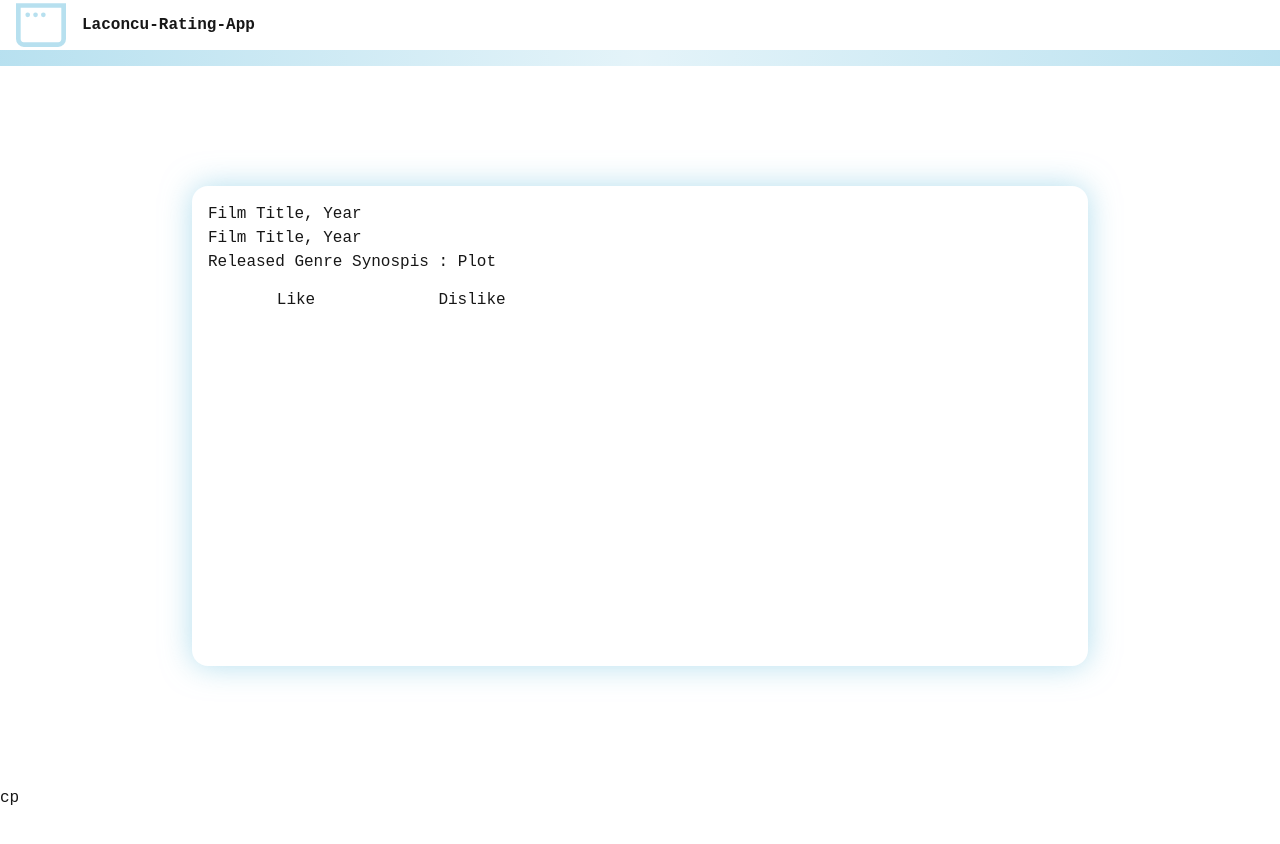
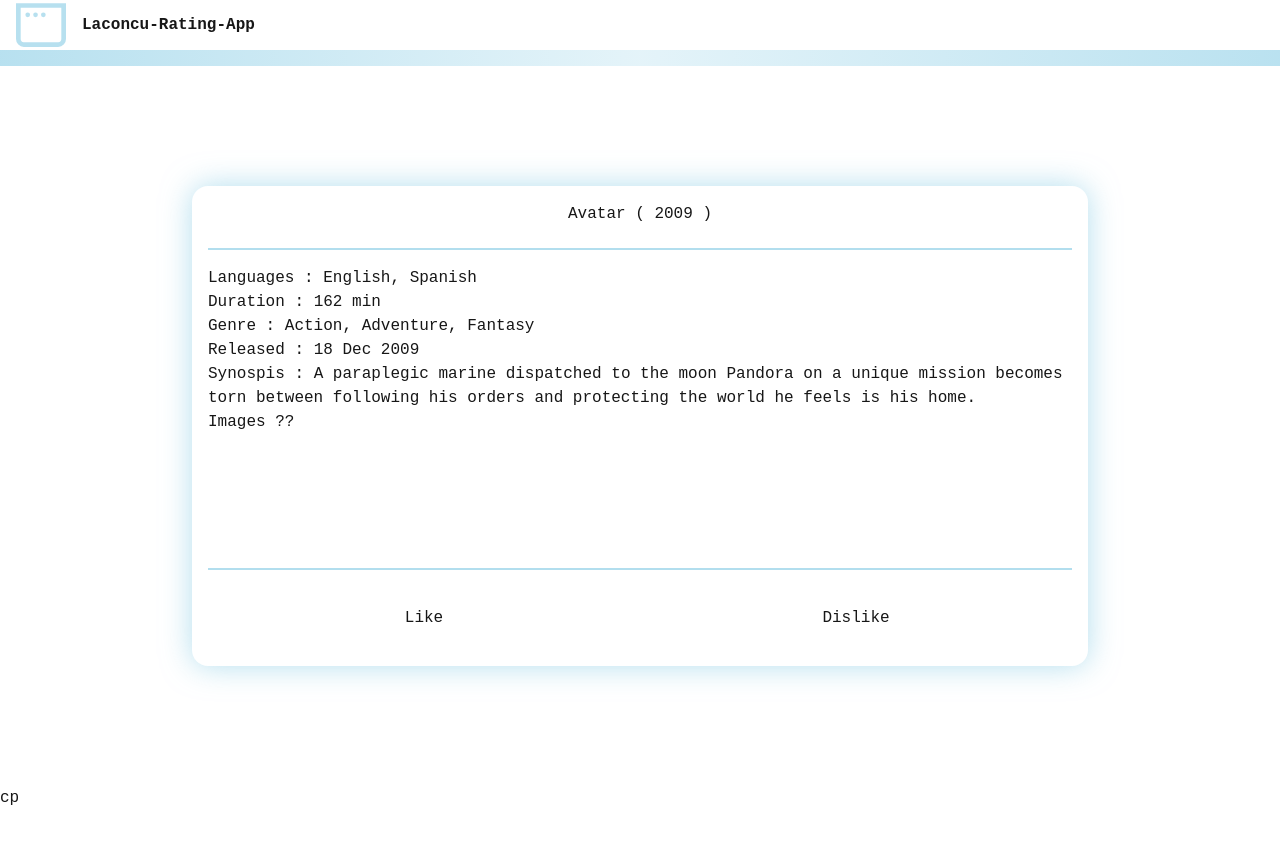
Before and after one commit to yAmineee/Film-Rating-App, a Next.js app: page / in a window 1280 px wide. Shown: the top 844 px of the page. Built offline with nearby package versions, Linux system fonts and the light colour scheme.

Commit message:
Fetch le fichier static film.json part01

```diff
--- a/src/app/globals.css
+++ b/src/app/globals.css
@@ -60,6 +60,8 @@ header{
 
 #main-div{
 
+  display: grid;
+  grid-template-rows: 1fr 5fr 1fr;
 
   border-radius: 1em;
   padding: 1em;
@@ -68,11 +70,33 @@ header{
   width: 70vw;
   height: 60vh;
 
+  overflow: auto;
+
+  -ms-overflow-style: none;  /* IE and Edge */
+
 
 }
 
+#main-div-header, #main-div-body {
+  margin-bottom: 1em;
+  padding-bottom: 1em;
+  border-bottom: 2px solid #7ec8e397 ;
+}
+
+#main-div-header>h1{
+
+  text-align: center;
+
+}
+
+
 footer{
   height: 10vh;
+}
+
+#btns{
+  display: flex;
+  justify-content: space-around;
 }
 
 .boutons{
@@ -81,4 +105,6 @@ footer{
   margin: 8px;
   border-radius: 0.75em;
   width: 10em ;
+
+  @apply hover:cursor-pointer ;
 }
--- a/src/app/page.jsx
+++ b/src/app/page.jsx
@@ -1,5 +1,8 @@
 import Image from "next/image";
 import Link from "next/link";
+
+import FilmComponent from '@/app/ui/film'
+import { Suspense } from 'react'
 
 /**Composant représentant le nom et le logo */
 function Nameandlogo (args){
@@ -34,55 +37,63 @@ function Header (args){
 
 }
 
+async function fetch_film_data() {
+
+  const baseUrl = process.env.URL || 'http://localhost:3000';
+  /** Pas besoin de spécifier public/.... pour les fichiers static
+   *  Juste mettre le nom du fichier statique
+   */
+  const json_api_url = `${baseUrl}/film.json`;  //Lien de fichier json
+
+  try {
+
+    const response = await fetch(json_api_url);
+    const response_json = await response.json();
+
+    console.log("JSON : " + response_json);
+
+    return response_json;
+
+  } catch (error) {
+
+    console.log(error.message);
+
+  }
+
+  return [];
+
+}
+
+
 function Body(){
+
+  const movies_json = fetch_film_data();
 
   return (
 
     <section id="main-section">
-
-        <div id="main-div">
-
-          <div id="main-div-header">
-            <h1> Film Title, Year</h1>
-
-
-          </div>
-
-          <div id="main-div-body">
-            <h1> Film Title, Year</h1>
-             Released
-             Genre
-             Synospis : Plot
-          </div>
-
-          <button className="boutons"> Like </button>
-          <button className="boutons">  Dislike </button>
-
-
-        </div>
-
-
+      <Suspense fallback={<div>Loading...</div>}>
+        <FilmComponent movies={movies_json} />
+      </Suspense>
     </section>
   );
 
 }
 
+
 function Footer(){
-
   return (
     <footer>
       <p>cp</p>
     </footer>
   );
-
 }
-
-
-
 
 
 /**Main */
 export default function Home() {
+  fetch_film_data()
+
   return (
     <>
 
--- /dev/null
+++ b/src/app/ui/film.jsx
@@ -0,0 +1,64 @@
+'use client'
+
+import { use } from "react";
+
+
+export default function FilmComponent({movies}){
+
+  const movies_list = use(movies);
+
+  function Film({a_movie_object}){
+
+    const mov_title = a_movie_object.Title;
+    const mov_year = a_movie_object.Year;
+    const mov_lang = a_movie_object.Language;
+    const mov_duration = a_movie_object.Runtime;
+    const mov_genre = a_movie_object.Genre;
+    const mov_released = a_movie_object.Released;
+    const mov_synopsy = a_movie_object.Plot;
+
+    return (
+
+      <div id="main-div">
+
+        <div id="main-div-header">
+          <h1>  {mov_title} ( {mov_year} ) </h1>
+
+        </div>
+
+        <div id="main-div-body">
+          <p>
+            Languages : {mov_lang} <br />
+            Duration : {mov_duration} <br />
+            Genre : {mov_genre} <br />
+            Released : {mov_released} <br />
+            Synospis : {mov_synopsy} <br />
+          </p>
+
+          <div id="main-div-body-pics">
+            Images ??
+          </div>
+
+        </div>
+
+        <div id="btns">
+
+          <button className="boutons"> Like </button>
+          <button className="boutons">  Dislike </button>
+
+        </div>
+
+      </div>
+  );
+
+  }
+
+
+  const amovie = movies_list[0];
+
+  return (
+
+    <Film a_movie_object = {amovie} />
+
+  );
+}
```
